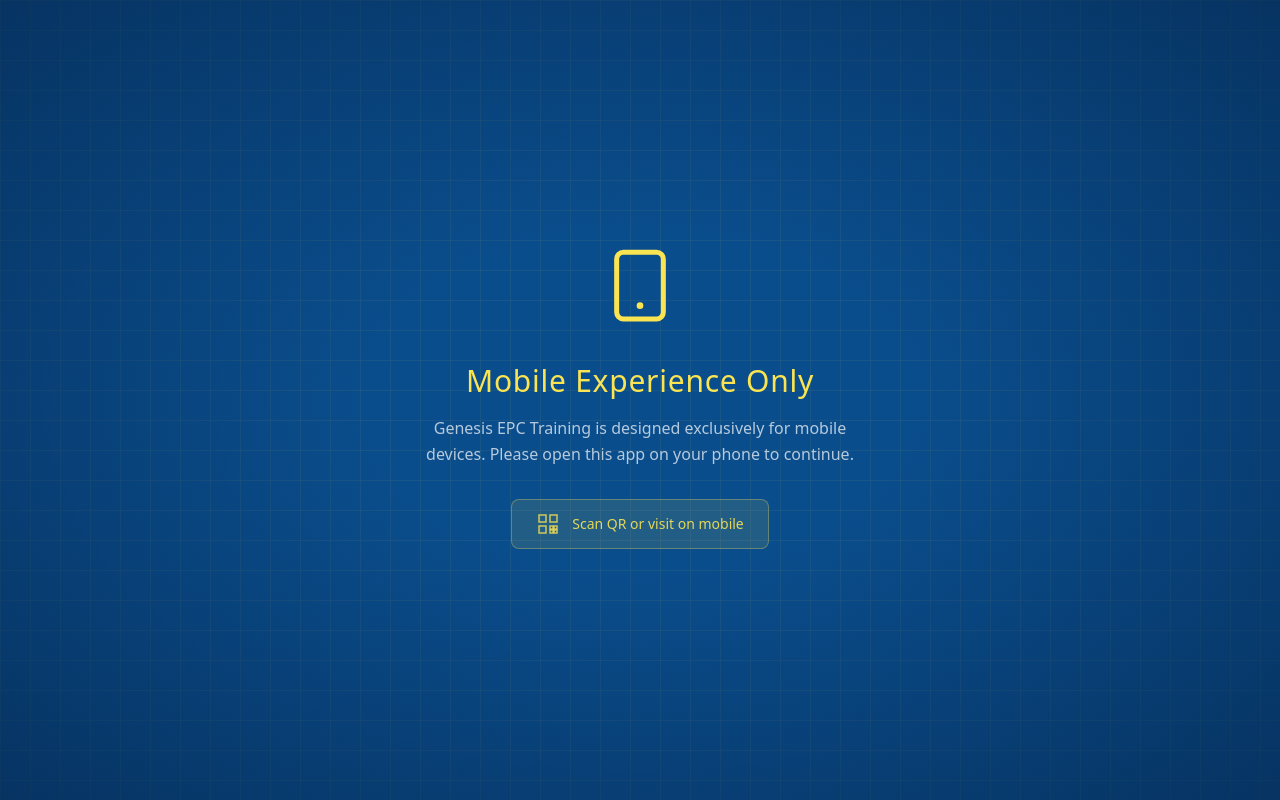
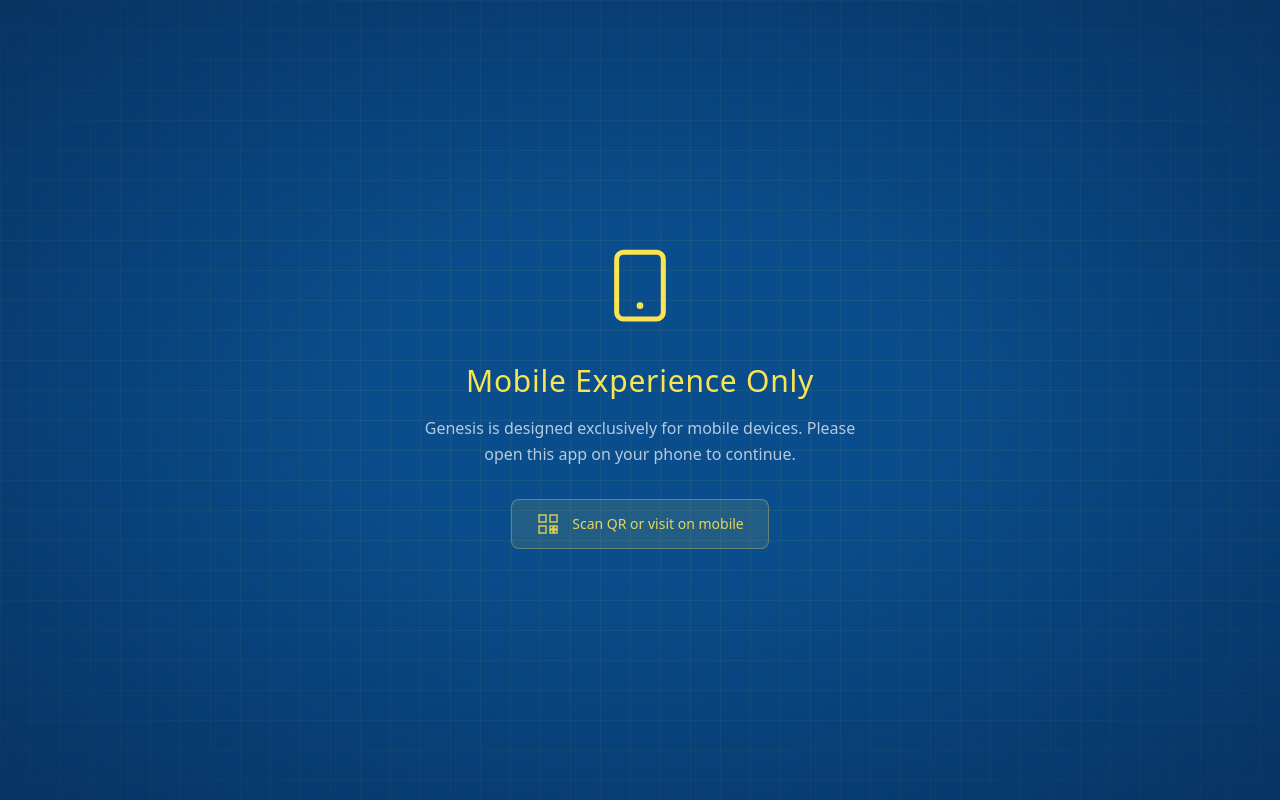
Before and after one commit to tzevk/genesis, a Next.js app: page / in a window 1280 px wide. Built offline with nearby package versions, Linux system fonts and the light colour scheme.

Commit message:
genesis text

```diff
--- a/components/ui/MobileOnlyWrapper.tsx
+++ b/components/ui/MobileOnlyWrapper.tsx
@@ -104,7 +104,7 @@
             className="text-base mb-8 leading-relaxed"
             style={{ color: "rgba(255, 255, 255, 0.7)" }}
           >
-            Genesis EPC Training is designed exclusively for mobile devices.
+            Genesis is designed exclusively for mobile devices.
             Please open this app on your phone to continue.
           </p>
 
```
